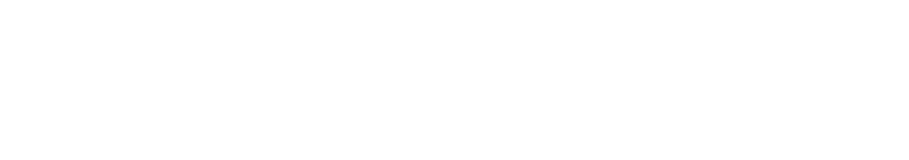
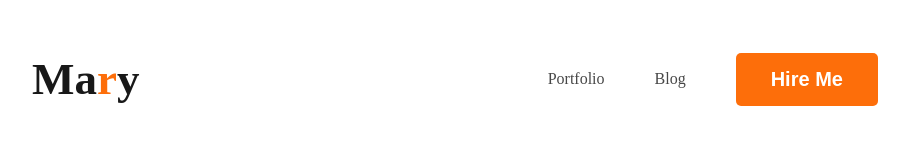
Before and after one commit to TalhaTamim67/portfolio, a plain HTML site: page index.html in a window 1280 px wide. Shown: the whole page, without its empty margins (160-1069 px from the left). Drawn offline with Linux system fonts and the light colour scheme.

Commit message:
navbar created

```diff
--- a/index.html
+++ b/index.html
@@ -3,10 +3,32 @@
 <head>
     <meta charset="UTF-8">
     <meta name="viewport" content="width=device-width, initial-scale=1.0">
-    <link rel="stylesheet" href="style.css">
+
+    <link rel="preconnect" href="https://fonts.googleapis.com">
+<link rel="preconnect" href="https://fonts.gstatic.com" crossorigin>
+<link href="https://fonts.googleapis.com/css2?family=Open+Sans:wght@400;700;800&display=swap" rel="stylesheet">
+    <link rel="stylesheet" href="styles/style.css">
     <title>Document</title>
 </head>
 <body>
+    <header>
+         <nav>
+            <h3 class="logo-title">Ma<span class="logo-text-color">r</span>y</h3>
 
+            <ul>
+                <li><a href="#">Portfolio</a></li>
+                <li><a href="#">Blog</a></li>
+                <li><button class="btn-primary">Hire Me</button></li>
+            </ul>
+         </nav>
+    </header>
+
+    <main>
+
+    </main>
+
+    <footer>
+
+    </footer>
 </body>
 </html>
--- /dev/null
+++ b/styles/style.css
@@ -0,0 +1,51 @@
+/* nav related styles  */
+
+
+body {
+
+}
+/* nav related styles  */
+
+nav {
+    display: flex;
+    justify-content: space-around;
+    align-items: center;
+}
+
+nav > ul {
+    display: flex;
+    align-items: center;
+}
+
+nav li {
+    list-style: none;
+    margin-right: 50px;
+}
+
+nav a {
+    text-decoration: none;
+    color: #474747;
+}
+
+.btn-primary {
+    border-radius: 5px;
+    background: #FD6E0A;
+    border: 0;
+    color: white;
+    font-size: 20px;
+    padding: 15px 35px;
+    font-weight: 700;
+}
+
+.logo-title {
+color: #181818;
+
+font-size: 45px;
+
+font-weight: 800;
+line-height: normal;
+}
+
+.logo-text-color {
+    color: #FD6E0A;
+}
```
Also changed, not shown: style.css (deleted).
